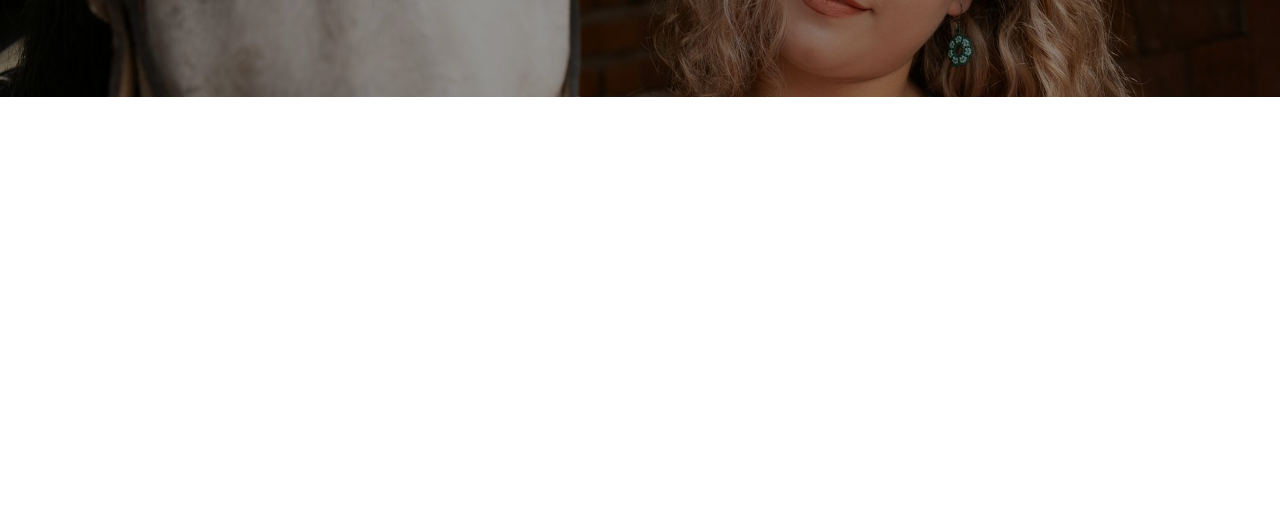
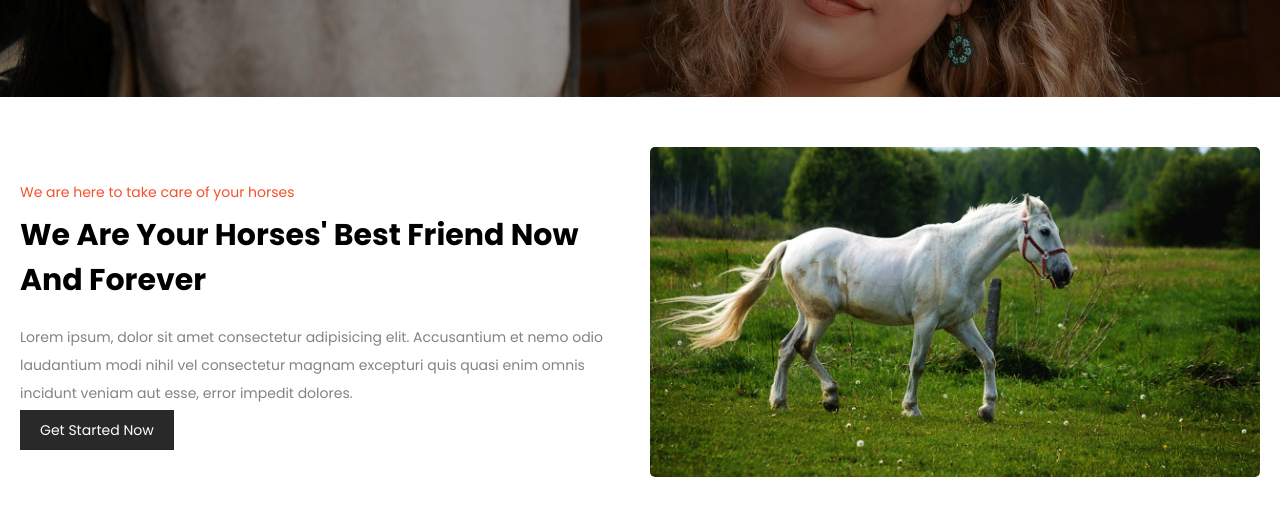
Before and after one commit to de-scientist/horse-club-SD20255, a website built with Vite: page index.html in a window 1280 px wide. Shown: the part 512-1028 px from the top of the page. Before the commit the page ends 800 px from the top, so only its background shows below. Built offline with nearby package versions, Linux system fonts and the light colour scheme.

Commit message:
build the about section

```diff
--- a/index.html
+++ b/index.html
@@ -91,5 +91,33 @@
       </div>
     </section>
     <!-- End of hero section -->
+
+    <!-- About section -->
+    <section class="about-section">
+      <div class="about-textbox">
+        <p class="about-text-subtitle">
+          We are here to take care of your horses
+        </p>
+        <h2 class="about-title">
+          we are your horses' best friend now and forever
+        </h2>
+        <p class="about-description">
+          Lorem ipsum, dolor sit amet consectetur adipisicing elit. Accusantium
+          et nemo odio laudantium modi nihil vel consectetur magnam excepturi
+          quis quasi enim omnis incidunt veniam aut esse, error impedit dolores.
+        </p>
+        <a href="https://github.com/codeme254" target="_blank" class="about-cta"
+          >get started now</a
+        >
+      </div>
+      <div class="about-img-wrapper">
+        <img
+          src="./src/images/about-img.jpg"
+          alt="horse running"
+          class="about-img-image"
+        />
+      </div>
+    </section>
+    <!-- End of the about section -->
   </body>
 </html>
--- a/src/style.css
+++ b/src/style.css
@@ -159,3 +159,69 @@ body {
   border-radius: 5px;
 }
 /* End of hero section stylings */
+
+/* About section stylings */
+.about-section {
+  display: flex;
+  gap: 2rem;
+  align-items: center;
+  padding: 5rem 2rem;
+}
+
+@media screen and (max-width: 800px) {
+  .about-section {
+    flex-direction: column;
+  }
+}
+
+.about-textbox,
+.about-img-wrapper {
+  width: 50%;
+}
+
+@media screen and (max-width: 800px) {
+  .about-textbox,
+  .about-img-wrapper {
+    width: 100%;
+  }
+}
+
+.about-text-subtitle {
+  font-size: 1.4rem;
+  color: var(--color-primary);
+  margin-bottom: 1rem;
+}
+
+.about-title {
+  text-transform: capitalize;
+  font-size: 3rem;
+  margin-bottom: 2rem;
+}
+
+.about-description {
+  font-size: 1.4rem;
+  line-height: 2;
+  color: var(--color-grey);
+  margin-bottom: 1rem;
+}
+
+.about-cta {
+  background-color: var(--color-black);
+  color: var(--color-white);
+  text-transform: capitalize;
+  padding: 1rem 2rem;
+  font-size: 1.4rem;
+}
+
+.about-img-wrapper {
+  height: 33rem;
+}
+
+.about-img-image {
+  width: 100%;
+  height: 100%;
+  display: block;
+  object-fit: cover;
+  border-radius: 5px;
+}
+/* End of the about section stylings */
```
